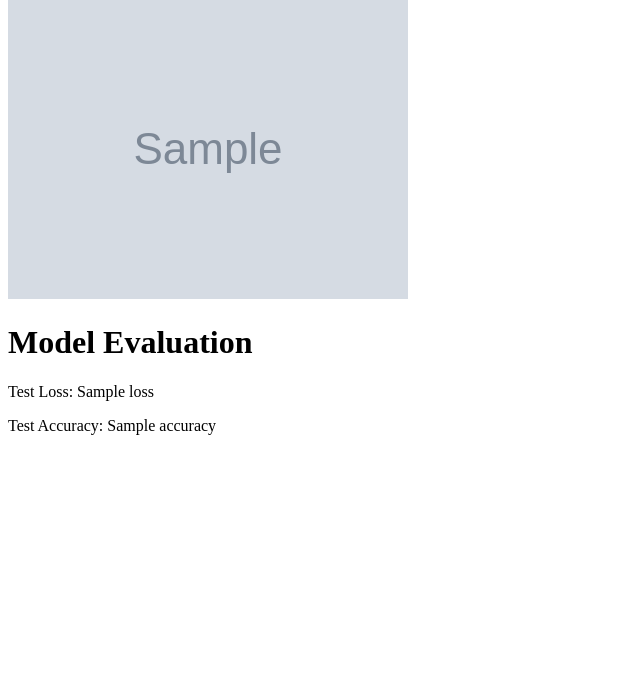
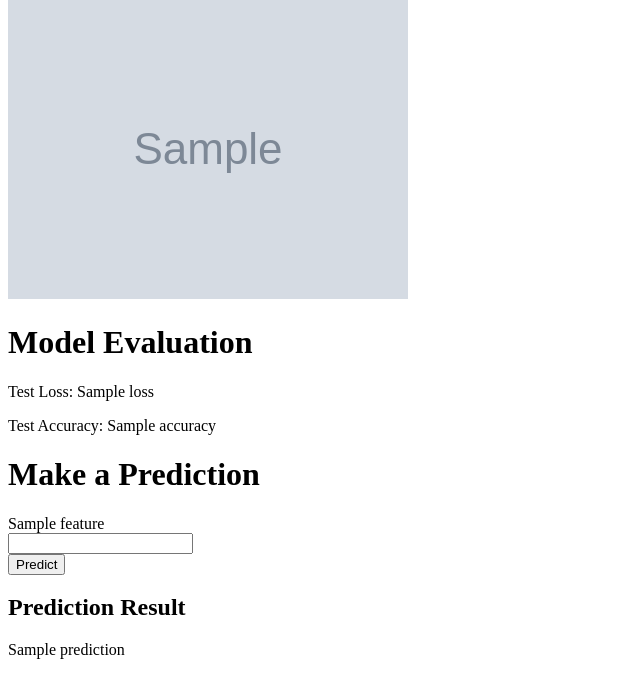
Before and after one commit to chofercrd/test, a Flask app: template templates/results.html in a window 1280 px wide. Shown: the part 179-854 px from the top of the page, without its empty margins (0-640 px from the left). Before the commit the page ends 614 px from the top, so only its background shows below. Run offline with Flask 3, Linux system fonts and the light colour scheme; the template is opened without the code that fills it: most values are stand-ins (such as "Sample title", 1, 10 or a date in 2020); grey boxes marked "Sample" are stand-in pictures.

Commit message:
feat: Add prediction interface and fix bugs
This commit adds a prediction interface to the web application, allowing users to input data and get a prediction from the trained model.

It also addresses feedback from a code review:
- Fixes a bug where stale visualizations were displayed from previous runs. The `static` directory is now cleared before generating new plots.
- Uses Flask sessions to persist results (loss, accuracy, stats, images, features) between the processing and prediction steps, providing a better user experience.
- Makes the feature name retrieval more robust.

```diff
--- a/app.py
+++ b/app.py
@@ -1,6 +1,9 @@
 import os
 import pandas as pd
-from flask import Flask, request, render_template, redirect, url_for
+import joblib
+import numpy as np
+import tensorflow as tf
+from flask import Flask, request, render_template, redirect, url_for, session
 from werkzeug.utils import secure_filename
 from src.data_processing import load_data, preprocess_data
 from src.analysis import perform_analysis
@@ -8,8 +11,15 @@ from src.model import create_model, compile_model, train_model, evaluate_model
 from sklearn.preprocessing import LabelEncoder
 
 app = Flask(__name__)
+app.secret_key = 'supersecretkey'  # Needed for Flask sessions
 app.config['UPLOAD_FOLDER'] = 'data'
+app.config['SAVED_OBJECTS_FOLDER'] = 'saved_objects'
 app.config['ALLOWED_EXTENSIONS'] = {'csv'}
+
+# Create directories if they don't exist
+os.makedirs(app.config['UPLOAD_FOLDER'], exist_ok=True)
+os.makedirs(app.config['SAVED_OBJECTS_FOLDER'], exist_ok=True)
+
 
 def allowed_file(filename):
     return '.' in filename and \
@@ -39,8 +49,16 @@ def process():
     target_column = request.form['target_column']
     file_path = os.path.join(app.config['UPLOAD_FOLDER'], filename)
 
+    # Clear old plots
+    for f in os.listdir('static'):
+        if f.endswith('.png'):
+            os.remove(os.path.join('static', f))
+
     # Load data
     df = load_data(file_path)
+
+    # Get feature names for the prediction form
+    features = df.drop(columns=[target_column]).columns.tolist()
 
     # Perform analysis
     stats = perform_analysis(df)
@@ -71,7 +89,69 @@ def process():
     # Evaluate model
     loss, accuracy = evaluate_model(model, X_test_processed, y_test_encoded)
 
-    return render_template('results.html', stats=stats.to_html(), images=image_files, loss=loss, accuracy=accuracy)
+    # Save the model, preprocessor, and label encoder
+    file_basename = filename.split('.')[0]
+    model_path = os.path.join(app.config['SAVED_OBJECTS_FOLDER'], f'{file_basename}_model.keras')
+    preprocessor_path = os.path.join(app.config['SAVED_OBJECTS_FOLDER'], f'{file_basename}_preprocessor.joblib')
+    label_encoder_path = os.path.join(app.config['SAVED_OBJECTS_FOLDER'], f'{file_basename}_label_encoder.joblib')
+
+    model.save(model_path)
+    joblib.dump(preprocessor, preprocessor_path)
+    joblib.dump(label_encoder, label_encoder_path)
+
+    # Store results in session
+    session['results'] = {
+        'stats': stats.to_html(),
+        'images': image_files,
+        'loss': loss,
+        'accuracy': accuracy,
+        'filename': filename,
+        'features': features
+    }
+
+    # Clean up the session to avoid memory leaks
+    tf.keras.backend.clear_session()
+
+    return render_template('results.html', **session['results'], prediction=None)
+
+@app.route('/predict', methods=['POST'])
+def predict():
+    results = session.get('results', {})
+    filename = results.get('filename')
+    if not filename:
+        return redirect(url_for('index'))
+
+    file_basename = filename.split('.')[0]
+
+    # Load the saved objects
+    model_path = os.path.join(app.config['SAVED_OBJECTS_FOLDER'], f'{file_basename}_model.keras')
+    preprocessor_path = os.path.join(app.config['SAVED_OBJECTS_FOLDER'], f'{file_basename}_preprocessor.joblib')
+    label_encoder_path = os.path.join(app.config['SAVED_OBJECTS_FOLDER'], f'{file_basename}_label_encoder.joblib')
+
+    model = tf.keras.models.load_model(model_path)
+    preprocessor = joblib.load(preprocessor_path)
+    label_encoder = joblib.load(label_encoder_path)
+
+    features = results.get('features', [])
+
+    # Get user input
+    user_input = {feature: request.form[feature] for feature in features}
+
+    # Create a DataFrame from the user input
+    input_df = pd.DataFrame([user_input])
+
+    # Process the input
+    input_processed = preprocessor.transform(input_df)
+
+    # Make a prediction
+    prediction_proba = model.predict(input_processed)
+    prediction_encoded = np.argmax(prediction_proba, axis=1)
+    prediction = label_encoder.inverse_transform(prediction_encoded)[0]
+
+    # Clean up the session
+    tf.keras.backend.clear_session()
+
+    return render_template('results.html', **results, prediction=prediction)
 
 if __name__ == '__main__':
     app.run(debug=True)
--- a/templates/results.html
+++ b/templates/results.html
@@ -17,5 +17,20 @@
     <h1>Model Evaluation</h1>
     <p>Test Loss: {{ loss }}</p>
     <p>Test Accuracy: {{ accuracy }}</p>
+
+    <h1>Make a Prediction</h1>
+    <form action="/predict" method="post">
+        <input type="hidden" name="filename" value="{{ filename }}">
+        {% for feature in features %}
+            <label for="{{ feature }}">{{ feature }}</label><br>
+            <input type="text" id="{{ feature }}" name="{{ feature }}"><br>
+        {% endfor %}
+        <input type="submit" value="Predict">
+    </form>
+
+    {% if prediction %}
+        <h2>Prediction Result</h2>
+        <p>{{ prediction }}</p>
+    {% endif %}
 </body>
 </html>
```
